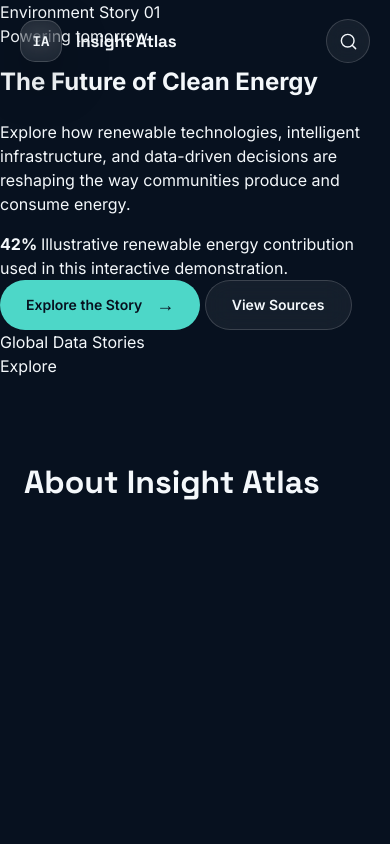
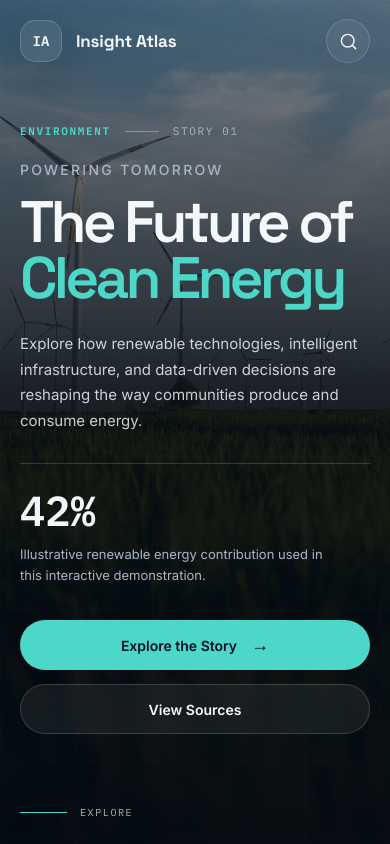
Before and after one commit to IsharaParanagamaGedara/insight-atlas, a website built with Vite: page index.html in a window 390 px wide. Shown: the top 844 px of the page. Built offline with nearby package versions, Linux system fonts and the light colour scheme.

Commit message:
feat: build responsive hero section
Add the hero background, overlay, grid, story content, statistic, actions, responsive layout, and temporary clean-energy image.

```diff
--- a/src/styles/_hero.scss
+++ b/src/styles/_hero.scss
@@ -0,0 +1,313 @@
+@use "variables" as *;
+
+.hero {
+  position: relative;
+  min-height: 100vh;
+  min-height: 100svh;
+  overflow: hidden;
+  display: flex;
+  align-items: center;
+}
+
+.hero__background,
+.hero__image,
+.hero__overlay,
+.hero__grid {
+  position: absolute;
+  inset: 0;
+}
+
+.hero__background {
+  z-index: 0;
+}
+
+.hero__image {
+  background-image:
+    linear-gradient(
+      rgba(7, 17, 31, 0.08),
+      rgba(7, 17, 31, 0.08)
+    ),
+    url("/images/clean-energy.jpg");
+  background-position: center;
+  background-size: cover;
+  transform: scale(1.04);
+}
+
+.hero__overlay {
+  background:
+    linear-gradient(
+      90deg,
+      rgba(3, 9, 18, 0.98) 0%,
+      rgba(3, 9, 18, 0.91) 34%,
+      rgba(3, 9, 18, 0.62) 57%,
+      rgba(3, 9, 18, 0.22) 78%,
+      rgba(3, 9, 18, 0.38) 100%
+    ),
+    linear-gradient(
+      0deg,
+      rgba(3, 9, 18, 0.72) 0%,
+      transparent 36%
+    );
+}
+
+.hero__grid {
+  opacity: 0.13;
+  background-image:
+    linear-gradient(
+      rgba(255, 255, 255, 0.12) 1px,
+      transparent 1px
+    ),
+    linear-gradient(
+      90deg,
+      rgba(255, 255, 255, 0.12) 1px,
+      transparent 1px
+    );
+  background-size: 76px 76px;
+  mask-image:
+    linear-gradient(
+      90deg,
+      black,
+      rgba(0, 0, 0, 0.4),
+      transparent 82%
+    );
+}
+
+.hero__content {
+  position: relative;
+  z-index: 5;
+  width: min($content-max-width, calc(100% - 500px));
+  padding: calc($header-height + 70px) 0 120px
+    $container-padding;
+}
+
+.hero__meta {
+  margin-bottom: 26px;
+  display: flex;
+  align-items: center;
+  gap: 14px;
+  color: $color-muted;
+  font-family: $font-mono;
+  font-size: 11px;
+  letter-spacing: 0.15em;
+  text-transform: uppercase;
+}
+
+.hero__category {
+  color: var(--active-accent);
+  font-weight: 600;
+}
+
+.hero__separator {
+  width: 34px;
+  height: 1px;
+  background: $color-border-strong;
+}
+
+.hero__eyebrow {
+  margin-bottom: 14px;
+  color: $color-muted;
+  font-size: 14px;
+  font-weight: 500;
+  letter-spacing: 0.16em;
+  text-transform: uppercase;
+}
+
+.hero__title {
+  max-width: 760px;
+  margin-bottom: 26px;
+  font-family: $font-heading;
+  font-size: clamp(58px, 6.6vw, 104px);
+  font-weight: 600;
+  line-height: 0.9;
+  letter-spacing: -0.065em;
+
+  span {
+    display: block;
+    color: var(--active-accent);
+  }
+}
+
+.hero__description {
+  max-width: 580px;
+  margin-bottom: 0;
+  color: $color-text-soft;
+  font-size: 16px;
+  line-height: 1.8;
+}
+
+.hero__statistic {
+  max-width: 580px;
+  margin-top: 30px;
+  padding-top: 26px;
+  border-top: 1px solid $color-border;
+  display: flex;
+  align-items: center;
+  gap: 24px;
+}
+
+.hero__statistic-value {
+  flex: 0 0 auto;
+  color: $color-text;
+  font-family: $font-mono;
+  font-size: clamp(42px, 4vw, 64px);
+  line-height: 1;
+}
+
+.hero__statistic-description {
+  max-width: 320px;
+  color: $color-muted;
+  font-size: 13px;
+  line-height: 1.6;
+}
+
+.hero__actions {
+  margin-top: 34px;
+  display: flex;
+  flex-wrap: wrap;
+  gap: 14px;
+}
+
+.hero__side-label {
+  position: absolute;
+  z-index: 5;
+  top: 50%;
+  right: 34px;
+  color: rgba(255, 255, 255, 0.54);
+  font-family: $font-mono;
+  font-size: 10px;
+  letter-spacing: 0.26em;
+  text-transform: uppercase;
+  transform: translateY(-50%) rotate(90deg);
+  transform-origin: center;
+}
+
+.hero__scroll-hint {
+  position: absolute;
+  z-index: 5;
+  bottom: 34px;
+  left: $container-padding;
+  display: flex;
+  align-items: center;
+  gap: 12px;
+  color: $color-muted;
+  font-family: $font-mono;
+  font-size: 10px;
+  letter-spacing: 0.16em;
+  text-transform: uppercase;
+}
+
+.hero__scroll-line {
+  width: 48px;
+  height: 1px;
+  position: relative;
+  overflow: hidden;
+  background: $color-border;
+
+  &::after {
+    position: absolute;
+    top: 0;
+    left: -100%;
+    width: 100%;
+    height: 100%;
+    background: var(--active-accent);
+    content: "";
+    animation: scroll-line 2.2s ease-in-out infinite;
+  }
+}
+
+@keyframes scroll-line {
+  0% {
+    left: -100%;
+  }
+
+  55%,
+  100% {
+    left: 100%;
+  }
+}
+
+@media (max-width: $breakpoint-desktop) {
+  .hero__content {
+    width: min(640px, calc(100% - 320px));
+  }
+
+  .hero__title {
+    font-size: clamp(54px, 7vw, 88px);
+  }
+}
+
+@media (max-width: $breakpoint-tablet) {
+  .hero {
+    align-items: flex-end;
+  }
+
+  .hero__overlay {
+    background:
+      linear-gradient(
+        0deg,
+        rgba(3, 9, 18, 0.98) 0%,
+        rgba(3, 9, 18, 0.88) 54%,
+        rgba(3, 9, 18, 0.35) 100%
+      );
+  }
+
+  .hero__grid {
+    mask-image: none;
+  }
+
+  .hero__content {
+    width: 100%;
+    padding: 150px 28px 130px;
+  }
+
+  .hero__description {
+    max-width: 640px;
+  }
+
+  .hero__side-label {
+    display: none;
+  }
+
+  .hero__scroll-hint {
+    left: 28px;
+  }
+}
+
+@media (max-width: $breakpoint-mobile) {
+  .hero__content {
+    padding: 120px 20px 110px;
+  }
+
+  .hero__meta {
+    margin-bottom: 20px;
+  }
+
+  .hero__title {
+    font-size: clamp(48px, 15vw, 70px);
+    line-height: 0.95;
+  }
+
+  .hero__description {
+    font-size: 15px;
+    line-height: 1.7;
+  }
+
+  .hero__statistic {
+    align-items: flex-start;
+    flex-direction: column;
+    gap: 12px;
+  }
+
+  .hero__actions {
+    flex-direction: column;
+  }
+
+  .hero__actions .button {
+    width: 100%;
+  }
+
+  .hero__scroll-hint {
+    bottom: 24px;
+    left: 20px;
+  }
+}
--- a/src/styles/main.scss
+++ b/src/styles/main.scss
@@ -1,3 +1,4 @@
 @use "variables";
 @use "base";
 @use "header";
+@use "hero";
```
Also changed, not shown: public/images/clean-energy.jpg (added).
